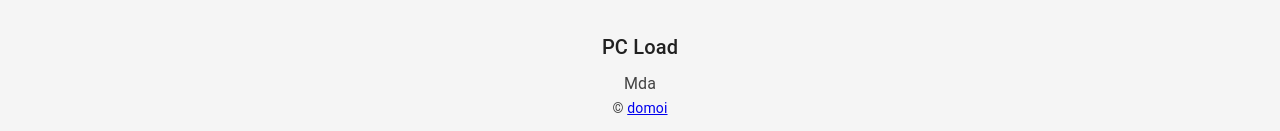
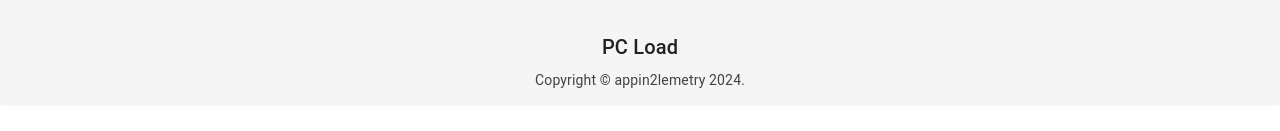
Before and after one commit to Egev604/appin2lemetry, a React (Create React App) app: page / in a window 1280 px wide. Shown: the part 1005-1136 px from the top of the page. After the commit the page ends 1111 px from the top, so only its background shows below. Built offline with nearby package versions, Linux system fonts and the light colour scheme.

Commit message:
Code refactoring & Fix footer text

```diff
--- a/src/App.tsx
+++ b/src/App.tsx
@@ -1,5 +1,5 @@
 import React from 'react';
-import { createTheme, Paper, ThemeProvider } from '@mui/material';
+import { Paper, ThemeProvider } from '@mui/material';
 import useTheme, { ColorModeContext } from './hooks/useTheme';
 import { BrowserRouter as Router } from 'react-router-dom';
 import Header from './components/Header';
--- a/src/components/Footer.tsx
+++ b/src/components/Footer.tsx
@@ -1,7 +1,6 @@
 import React from 'react';
 import {Container, Typography} from "@mui/material";
 import { styled } from "@mui/system";
-import { Link } from 'react-router-dom';
 
 const FooterContainer = styled('footer')(
     ({ theme }) => ({
@@ -17,14 +16,11 @@ const Footer = () => {
                 <Typography variant="h6" align="center" gutterBottom>
                     PC Load
                 </Typography>
-                <Typography variant="subtitle1" align="center" color="textSecondary" component="p">
-                    Mda
-                </Typography>
-                <Typography variant="body2" color="textSecondary" align="center">
-                    {' © '}
-                    <Link color="inherit" to="/main">
-                        domoi
-                    </Link>
+                <Typography variant="body2" color="text.secondary" align="center">
+                    {'Copyright © '}
+                    {'appin2lemetry '}
+                    {new Date().getFullYear()}
+                    {'.'}
                 </Typography>
             </Container>
         </FooterContainer>
--- a/src/components/Header.tsx
+++ b/src/components/Header.tsx
@@ -1,5 +1,5 @@
 import React from 'react';
-import {Box, Tabs, Tab, AppBar, Typography, IconButton, useTheme} from "@mui/material";
+import {Box, Tabs, Tab, AppBar, Typography} from "@mui/material";
 import {Link} from 'react-router-dom';
 import NightModeToggle from './NightModeToggle';
 //qwe
--- a/src/index.tsx
+++ b/src/index.tsx
@@ -3,30 +3,13 @@ import ReactDOM from 'react-dom/client';
 import './index.css';
 import App from './App';
 import reportWebVitals from './reportWebVitals';
-import {createBrowserRouter, RouterProvider} from "react-router-dom";
-// const router = createBrowserRouter([
-//     {
-//         path: "/",
-//         element: <Main/>,
-//         errorElement:<div>404 Nor Found</div>
-//     },
-//     {
-//         path: "/main",
-//         element: <Main/>,
-//         errorElement:<div>404 Nor Found</div>
-//     },
-//     {
-//         path: "/info",
-//         element: <Info/>,
-//         errorElement:<div>404 Nor Found</div>
-//     },
-// ]);
+
 const root = ReactDOM.createRoot(
   document.getElementById('root') as HTMLElement
 );
 root.render(
   <React.StrictMode>
-        <App></App>
+        <App />
   </React.StrictMode>
 );
 
--- a/src/pages/main/components/Main.tsx
+++ b/src/pages/main/components/Main.tsx
@@ -1,5 +1,5 @@
 import React from 'react';
-import { Box, Grid, Tabs, Tab, AppBar } from "@mui/material";
+import { Box, Grid } from "@mui/material";
 import ComputerItem from "./ComputerItem";
 
 const computers = [
--- a/src/theme/ThemeSettings.ts
+++ b/src/theme/ThemeSettings.ts
@@ -1,5 +1,5 @@
 import { PaletteMode } from "@mui/material";
-import { amber, blue, deepOrange, grey } from "@mui/material/colors";
+import { blue, deepOrange, grey } from "@mui/material/colors";
 
 const getDesignTokens = (mode: PaletteMode) => ({
     palette: {
```
Also changed, not shown: 1 other file (tests, documents, lock files or other folders).
